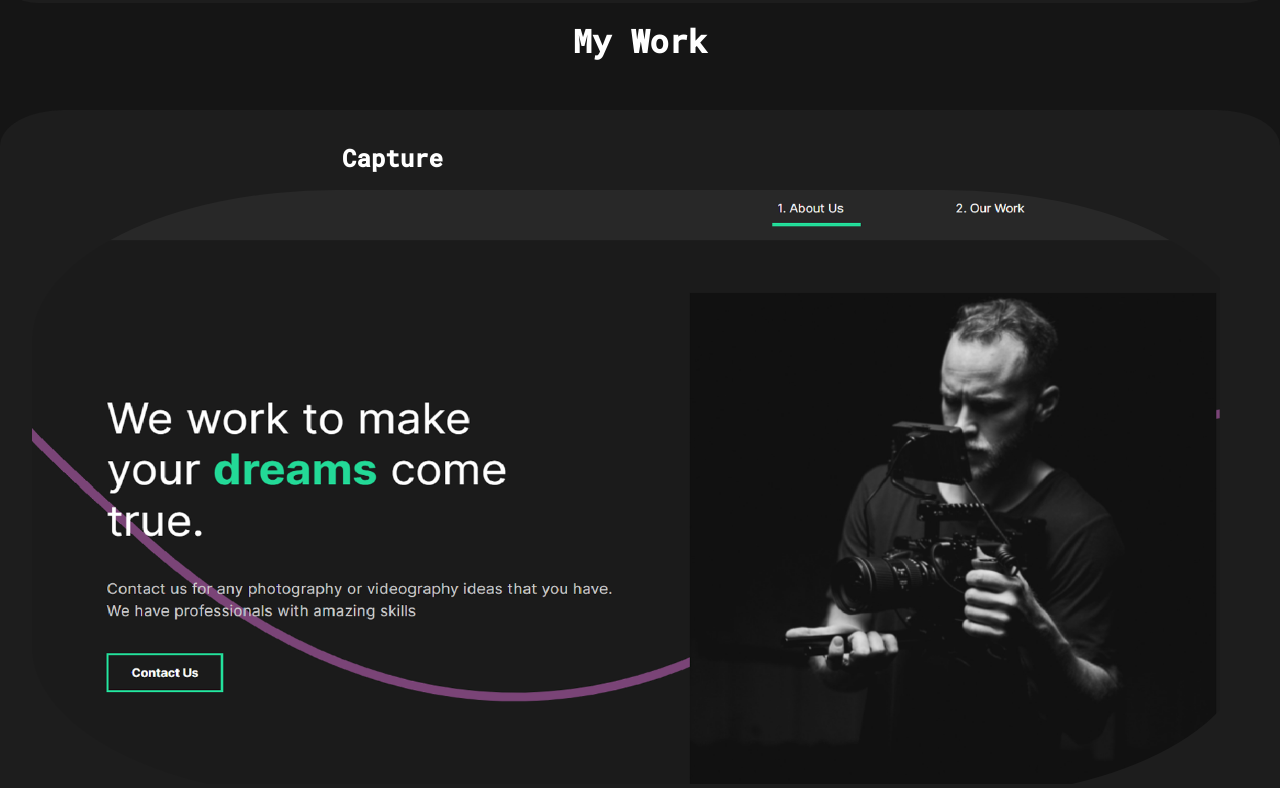
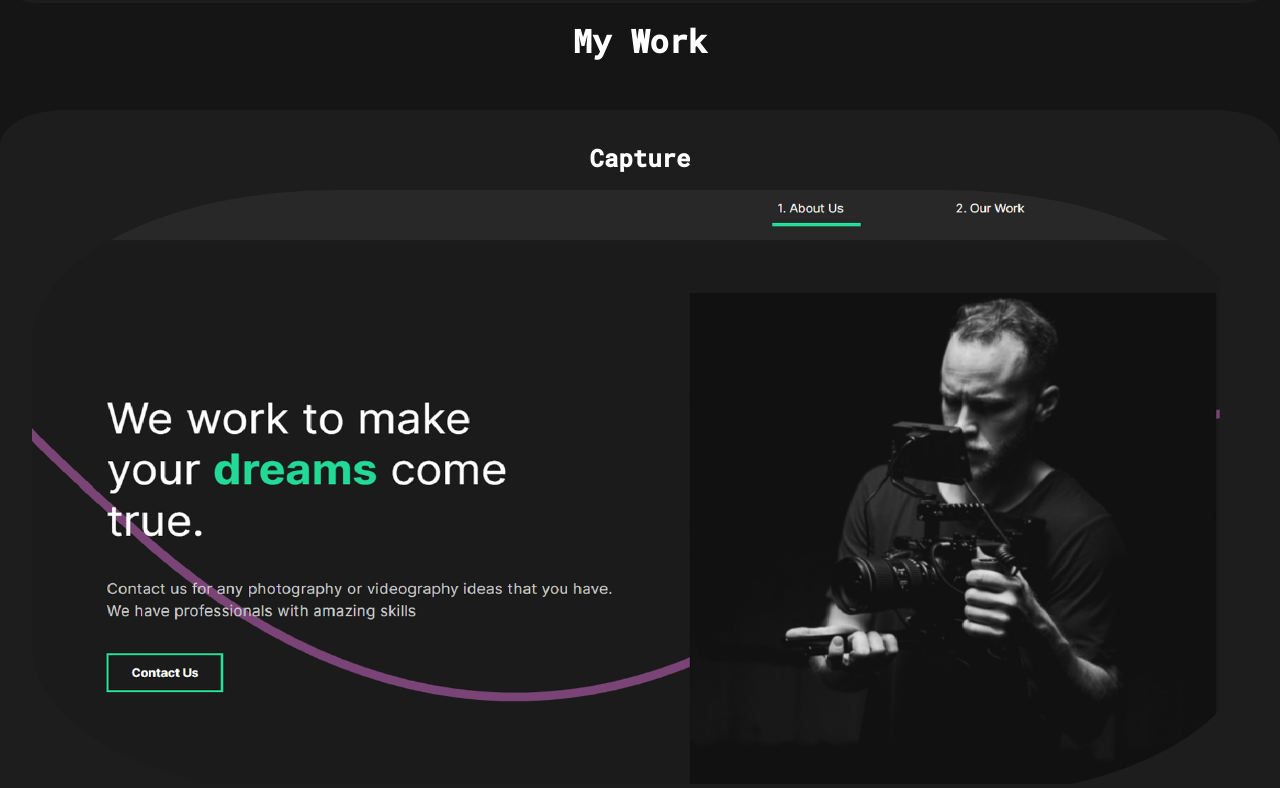
Before and after one commit to Michael-Melis/Michael-portfolio, a React (Create React App) app: page / in a window 1280 px wide. Shown: the part 1712-2500 px from the top of the page. Built offline with nearby package versions, Linux system fonts and the light colour scheme.

Commit message:
Styling for desktop

```diff
--- a/src/components/Project.js
+++ b/src/components/Project.js
@@ -6,6 +6,7 @@ const Project = ({ name, picture, link }) => {
     <div>
       <StyledProject>
         <h2>{name}</h2>
+
         <a href={link} target="_blank" rel="noreferrer">
           <img src={picture} alt=" the project" />
         </a>
@@ -19,8 +20,8 @@ const StyledProject = styled.div`
   padding: 2rem;
   border-radius: 5%;
   display: flex;
+  justify-content: space-between;
   h2 {
-    width: 49%;
   }
   a {
     width: 49%;
@@ -34,8 +35,8 @@ const StyledProject = styled.div`
       height: 100%;
       margin: 0;
       &:hover {
-        transition: ease-in 0.5s;
-        transform: scale(1.5);
+        transition: ease-in-out 1s;
+        transform: scale(1.1);
       }
     }
   }
--- a/src/pages/About.js
+++ b/src/pages/About.js
@@ -90,6 +90,9 @@ const Description = styled.div`
 `;
 const AboutDesc = styled.div`
   width: 100%;
+  display: flex;
+  flex-direction: column;
+  justify-content: space-between;
   @media (max-width: 1300px) {
     h2 {
       font-size: 1rem;
```
